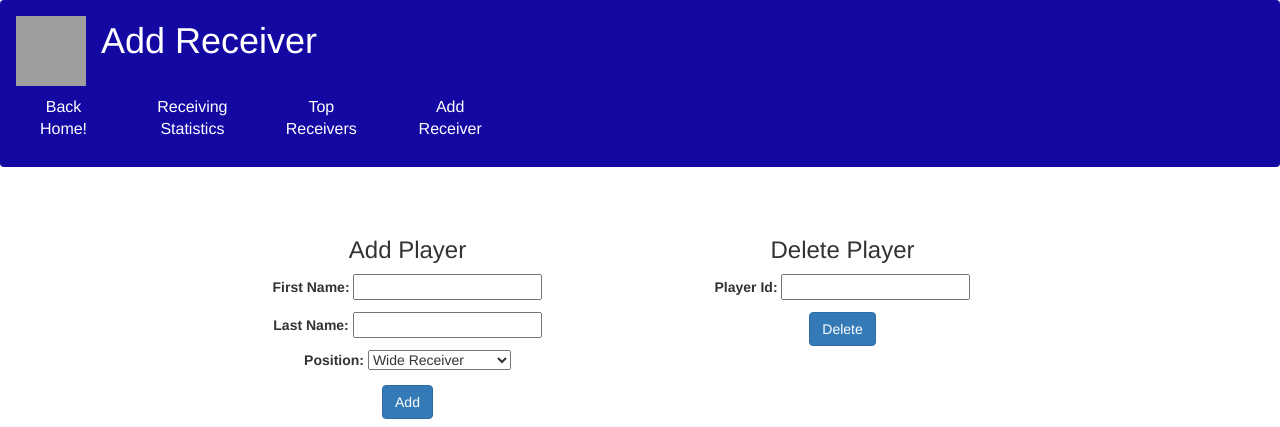
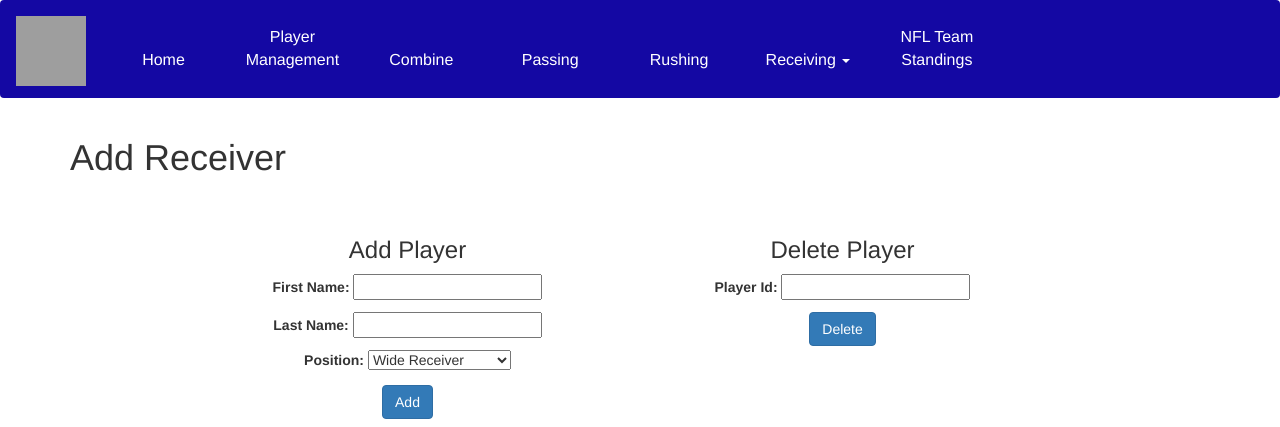
Before and after one commit to fordoelgordo/NFL-Statistics-Application, a Django app: page /receivingpage/addreceiverpage/ in a window 1280 px wide. Shown: the top 427 px of the page. Run offline with Django 3.2, Linux system fonts and the light colour scheme; parts of the project's set-up code (start-up, migrations or seed data) failed here and were passed over; some libraries are stand-ins or nearby versions; grey boxes are pictures that could not be loaded.

Commit message:
Updated nav bar of recieving site

```diff
--- a/nfl_site/templates/receiving/addreceiver.html
+++ b/nfl_site/templates/receiving/addreceiver.html
@@ -5,7 +5,9 @@
         <meta charset="UTF-8">
         <title>Add Receiver</title>
         <!--Add boostrap styling-->
-            <link rel="stylesheet" href="https://maxcdn.bootstrapcdn.com/bootstrap/3.3.7/css/bootstrap.min.css" integrity="sha384-BVYiiSIFeK1dGmJRAkycuHAHRg32OmUcww7on3RYdg4Va+PmSTsz/K68vbdEjh4u" crossorigin="anonymous">
+        <link rel="stylesheet" href="https://maxcdn.bootstrapcdn.com/bootstrap/3.3.7/css/bootstrap.min.css" integrity="sha384-BVYiiSIFeK1dGmJRAkycuHAHRg32OmUcww7on3RYdg4Va+PmSTsz/K68vbdEjh4u" crossorigin="anonymous">
+        <script src="https://ajax.googleapis.com/ajax/libs/jquery/3.5.1/jquery.min.js"></script>
+        <script src="https://maxcdn.bootstrapcdn.com/bootstrap/3.4.1/js/bootstrap.min.js"></script>
     </head>
 
     <style type="text/css">
@@ -20,7 +22,7 @@
         }
         .navbar li{
             display: inline-block;
-            padding: 25px;
+            padding: 25px 0px 25px 0px;
             width: 125px;
             text-align: center;
         }
@@ -34,18 +36,32 @@
     </style>
 
     <div class="navbar">
-        <a class="navbar-brand">
+        <a class="navbar-brand" href="#" onclick="window.location.href='/'">
             <img src="https://static.www.nfl.com/image/upload/v1554321393/league/nvfr7ogywskqrfaiu38m.svg" width="70" height="70" class="d-inline-block align-top" alt="" loading="lazy">
         </a>
 
+        <ul>
+            <li><a href="/">Home</a></li>
+            <li><a href="/PlayerManagement/">Player Management</a></li>
+            <li><a href="/combinepage/">Combine</a></li>
+            <li><a href="/passerpage/">Passing</a></li>
+            <li><a href="/rusherspage/">Rushing</a></li>
+            <li class="dropdown">
+                <a class="dropdown-toggle" data-toggle="dropdown" href="#" >Receiving <span class="caret"></span></a>
+                    <ul class="dropdown-menu" style="background-color: #1408A3; width: 200px">
+                        <li><a href="/receivingpage/" style="float: left">Receiving Statistics</a></li>
+                        <li><a href="/receivingpage/topreceivingpage/" style="float: left">Top Receivers</a></li>
+                        <li><a href="/receivingpage/addreceiverpage/" style="float: left">Add Receiver</a></li>
+                    </ul>
+            </li>
+            <li><a href="/standings/">NFL Team Standings</a></li>
+
+        </ul>
+    </div>
+
+
+    <div class="container">
         <h1>Add Receiver</h1>
-
-        <ul>
-          <li><a href="/">Back Home!</a></li>
-          <li><a href="/receivingpage/">Receiving Statistics</a></li>
-          <li><a href="/receivingpage/topreceivingpage/">Top Receivers</a></li>
-          <li><a href="/receivingpage/addreceiverpage/">Add Receiver</a></li>
-        </ul>
     </div>
 
    <div class="container text-center" style="margin: auto; max-width: 900px; padding-top: 30px;">
```
Also changed, not shown: nfl_site/templates/receiving/receiver.html (+24 -9 lines), nfl_site/templates/receiving/topreceiving.html (+25 -11 lines).
